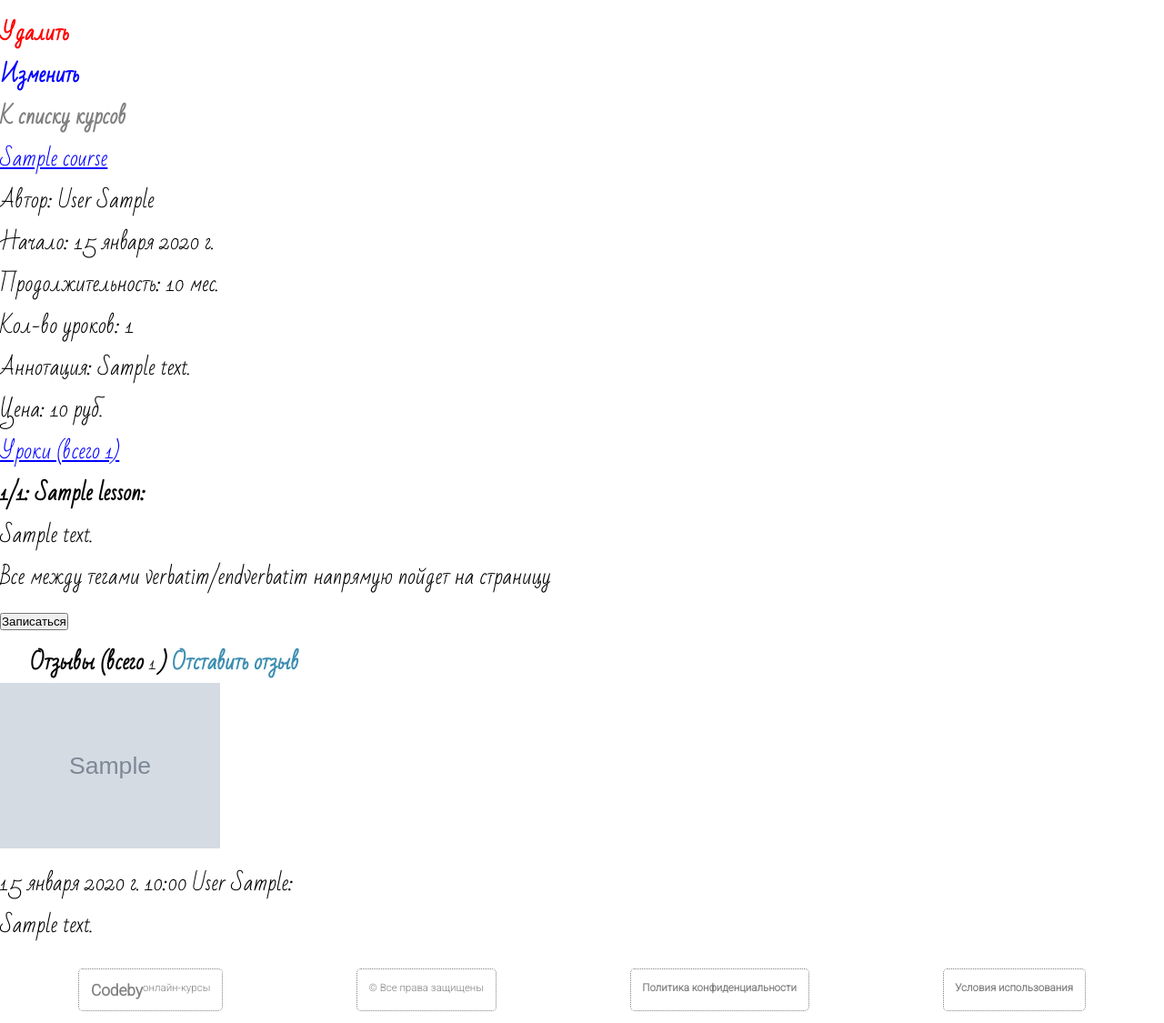
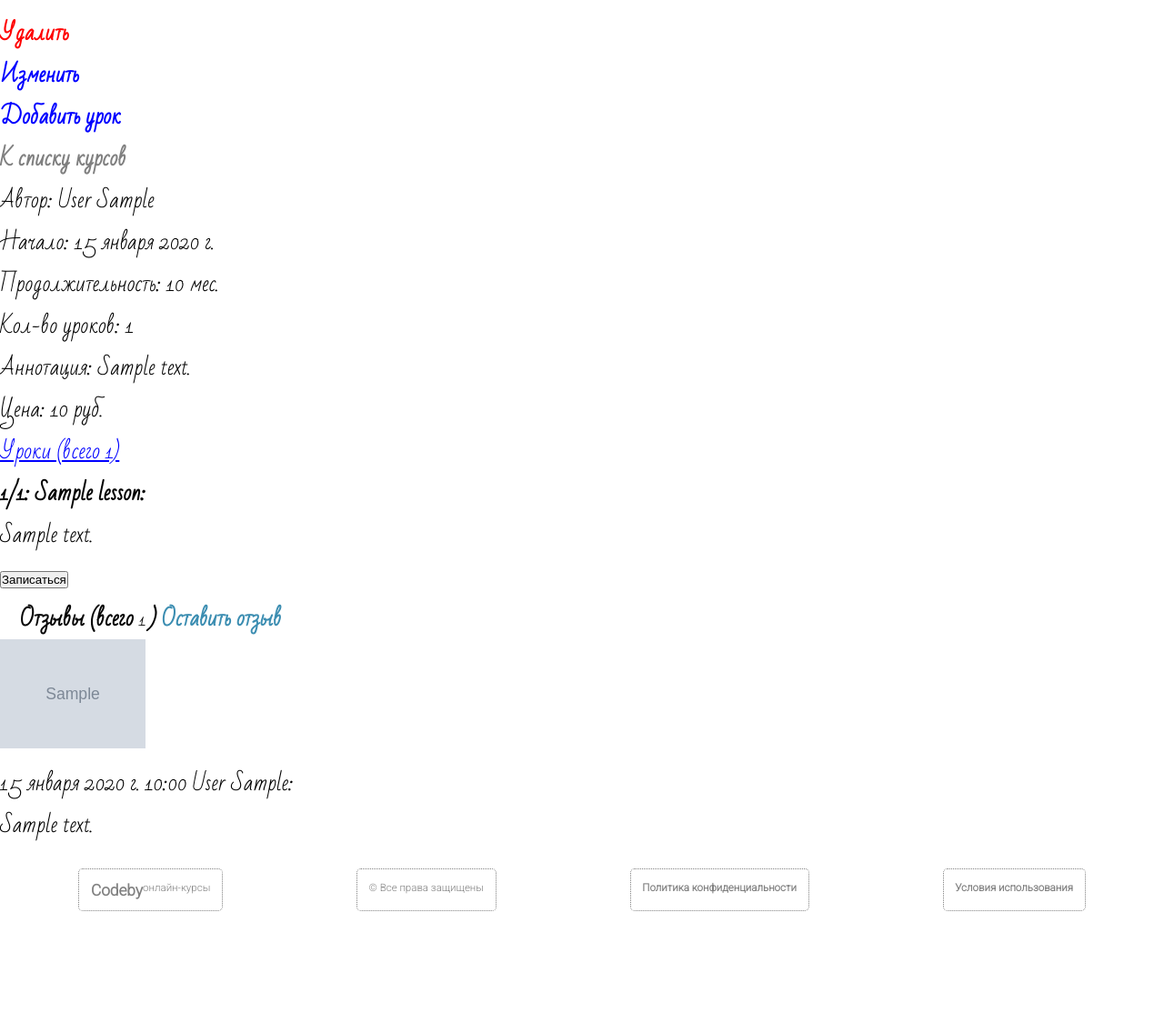
Before and after one commit to aleviko/lms_project, a Django app: page /courses/detail/1/ in a window 1280 px wide. Shown: the part 112-1237 px from the top of the page at 91% size. After the commit the page ends 1114 px from the top, so only its background shows below. Run offline with Django 4.2, Linux system fonts and the light colour scheme; tables that the repository leaves empty hold one stand-in row (values such as "Sample post"); grey boxes marked "Sample" are stand-in pictures; some libraries are stand-ins or nearby versions; some web fonts are replaced.

Commit message:
20231102 16:08 Урок 12 до 17:45. Со стилями что-то не клеится. В остальном норма.

```diff
--- a/lms_project/learning/urls.py
+++ b/lms_project/learning/urls.py
@@ -19,6 +19,7 @@
     path('update/<int:course_id>/', CourseUpdateView.as_view(), name='update'),
     path('enroll/<int:course_id>/', enroll, name='enroll'),
     path('review/<int:course_id>/', review, name='review'),
+    path('<int:course_id>/create_lesson/', LessonCreateView.as_view(), name='create_lesson'),
 ]
 # Параметр name=... позволяет применять обратный поиск адресов (по имени маршрута формируется адрес)
 # <int:course_id> - параметр, передаваемый контроллеру (тип:имя).
--- a/lms_project/learning/views.py
+++ b/lms_project/learning/views.py
@@ -17,7 +17,7 @@
 from .models import Lesson  # получить доступ к таблице уроков
 from .models import Tracking, Review
 # request содержит объект текущего запроса, указывать обязательно, несмотря на предупреждения
-from .forms import CourseForm, ReviewForm  # классы генерации форм
+from .forms import CourseForm, ReviewForm, LessonForm  # классы генерации форм
 
 
 class MainView(ListView):  # список курсов
@@ -143,3 +143,19 @@
     else:
         form = ReviewForm()
         return render(request, 'review.html', { 'form': form })
+
+class LessonCreateView(CreateView, LoginRequiredMixin, PermissionRequiredMixin):
+    model = Lesson
+    form_class = LessonForm
+    template_name = 'create_lesson.html'
+    pk_url_kwarg = 'course_id'
+
+    permission_required('learning.add_lesson', )
+
+    def get_success_url(self):
+        return reverse('detail', kwargs={'course_id': self.kwargs.get('course_id')})
+
+    def get_form(self, form_class=None):  # для ограничения списка курсов...
+        form = super(LessonCreateView, self).get_form()
+        form.fields['course'].queryset = Course.objects.filter(authors=self.request.user)  #  ... текущим автором
+        return form
--- a/lms_project/static/styles/styles.css
+++ b/lms_project/static/styles/styles.css
@@ -232,3 +232,6 @@
 .copyright-mark img {
         width: 7%;
 }
+.error_field textarea {
+    background: #ffe8e8
+}
--- a/lms_project/templates/detail.html
+++ b/lms_project/templates/detail.html
@@ -2,13 +2,14 @@
 {% load static %}
 {% block content %}
     <div class="course_container">
-        {% with course_var=lessons.first %}
+        {% with course_var=lessons.first.course %}
         <div class="course_preview" style="transform:none; box-shadow: none; border: none">
-            <p><a href="{% url 'delete' course_var.course.pk %}" style="color:red; display: block;">Удалить</a></p>
-            <p><a href="{% url 'update' course_var.course.pk %}" style="color:blue; display: block;">Изменить</a></p>
+            <p><a href="{% url 'delete' course_var.pk %}" style="color:red; display: block;">Удалить</a></p>
+            <p><a href="{% url 'update' course_var.pk %}" style="color:blue; display: block;">Изменить</a></p>
+            <p><a href="{% url 'create_lesson' course_var.pk %}" style="color:blue; display: block;">Добавить урок</a></p>
             <p><a href="{% url 'index' %}" style="color:gray; display: block;">К списку курсов</a></p>
             <p><u style="color:blue;">{{ course_var.course.title }}</u></p>
-            {% with authors=course_var.course.authors.all %}
+            {% with authors=course_var.authors.all %}
                 {% if authors|length == 1 %}
                     <p>Автор: {{ authors.0.last_name }} {{ authors.0.first_name }}</p>
                 {% else %}
@@ -19,11 +20,11 @@
                     </p>
                 {% endif %}
             {% endwith %}
-            <p>Начало: {{ course_var.course.start_date }}</p>
-            <p>Продолжительность: {{ course_var.course.duration }} мес.</p>
-            <p>Кол-во уроков: {{ course_var.course.count_lessons }}</p>
-            <p>Аннотация: {{ course_var.course.description }}</p>
-            <p><span class="price">Цена: {{ course_var.course.price }} руб.</span></p>
+            <p>Начало: {{ course_var.start_date }}</p>
+            <p>Продолжительность: {{ course_var.duration }} мес.</p>
+            <p>Кол-во уроков: {{ course_var.count_lessons }}</p>
+            <p>Аннотация: {{ course_var.description }}</p>
+            <p><span class="price">Цена: {{ course_var.price }} руб.</span></p>
         </div>
         <div class="course_preview" style="transform:none; box-shadow: none; border: none">
             {% with count_lessons=lessons.count %}   <!-- Создание переменной в процессе выполнения -->
@@ -40,10 +41,7 @@
                 {% endspaceless %}
             </ol>
             {% endwith %}  <!-- до конца блока with переменная count_lessons будет существовать -->
-            {% verbatim %}
-                Все между тегами verbatim/endverbatim напрямую пойдет на страницу
-            {% endverbatim %}
-            <form method="post" action="{% url 'enroll' course_var.course.pk %}">
+            <form method="post" action="{% url 'enroll' course_var.pk %}">
                 <!-- Токен для защиты от подделки межсайтовых запросов -->
                 {% csrf_token %}
                 <!-- без него обработка формы завершится ошибкой "403...SCRF запрос отклонен -->
@@ -54,7 +52,7 @@
                 <span style="font-weight: initial; font-size: 0.85em">
                     {{ reviews.count }}
                 </span>
-                ) <a href="{% url 'review' course_var.course.pk %}">Отставить отзыв</a>
+                ) <a href="{% url 'review' course_var.pk %}">Оставить отзыв</a>
             </p>
             <div class="reviews_container">
                 {% for review in reviews %}
@@ -68,7 +66,7 @@
                     <p>{{ review.content }}</p>
                 </div>
                 {% empty %}
-                    <p>Отзывов пока нет. <a href="{% url 'review' course_var.pk %}">Оставить отзыв</a></p>
+                    <p>Отзывов пока нет.</p>
                 {% endfor %}
                 {% endwith %}
             </div>
```
Also changed, not shown: lms_project/learning/forms.py (+36 -3 lines), lms_project/templates/create_lesson.html (added, +15 -0 lines).
